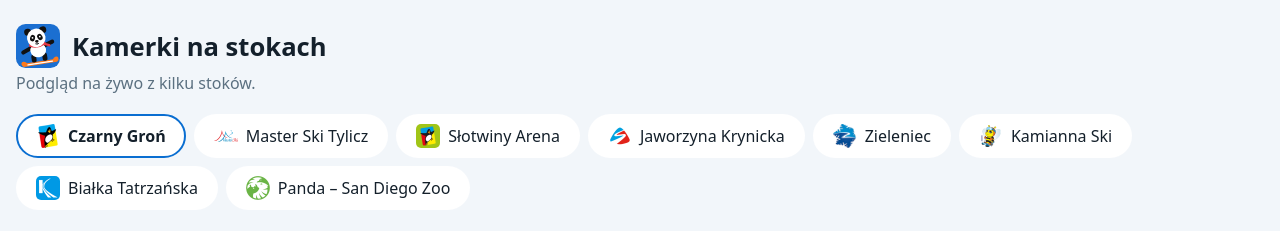
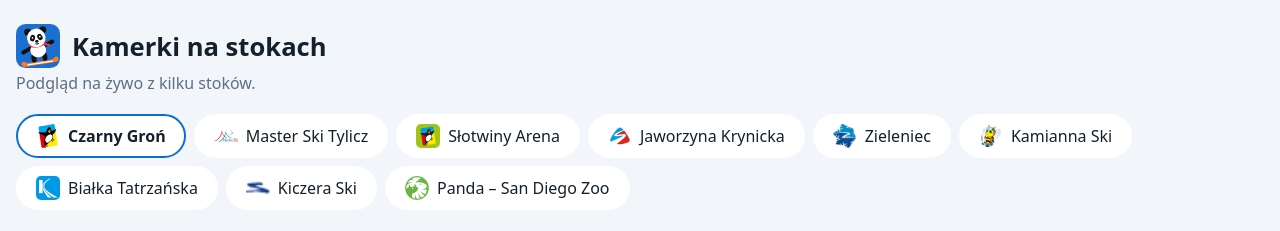
Before and after one commit to b4toon/KamerkiNaStokach, a plain HTML site: page index.html in a window 1280 px wide. Shown: the top 231 px of the page. Drawn offline with Linux system fonts and the light colour scheme.

Commit message:
Add Kiczera Ski tab (cameras currently inactive off-season)
Co-Authored-By: Claude Sonnet 5.5 <noreply@anthropic.com>

```diff
--- a/index.html
+++ b/index.html
@@ -104,6 +104,13 @@
         { id: "skywind_cam_6407df", name: "Bania – Białka Tatrzańska", page: "https://bialka-bania1.webcamera.pl/" },
         { id: "hotelbania_cam_104a70", name: "Bania – stok", page: "https://bania-stok.webcamera.pl/" },
         { id: "kotelnica_cam_e91305", name: "Stok – szkoła narciarska Kotelnica i Bania", page: "https://kotelnica-szkola-stok.webcamera.pl/" },
+      ]},
+      { key: "kiczera-ski", name: "Kiczera Ski", icon: "icons/kiczera-ski.png", cams: [
+        // źródło: https://www.kiczeraski.pl/kamery/ (na razie nieaktywne w webcamera.pl: poza sezonem)
+        { id: "kiczeraski_cam_2b0ef4", name: "Kiczera – kamera 1", page: "https://www.kiczeraski.pl/kamery/" },
+        { id: "kiczeraski_cam_82a692", name: "Kiczera – kolej linowa", page: "https://kiczeraski.webcamera.pl/" },
+        { id: "kiczeraski_cam_0b1dc1", name: "Kiczera – kamera 3", page: "https://www.kiczeraski.pl/kamery/" },
+        { id: "kiczeraski_cam_73be2c", name: "Kiczera – kamera 4", page: "https://www.kiczeraski.pl/kamery/" },
       ]},
       // San Diego Zoo: oficjalny odtwarzacz Camzone (ten sam iframe, którego używa strona zoo)
       { key: "panda-san-diego", name: "Panda – San Diego Zoo", icon: "icons/panda-san-diego.ico", cams: [
```
Also changed, not shown: icons/kiczera-ski.png (added).
